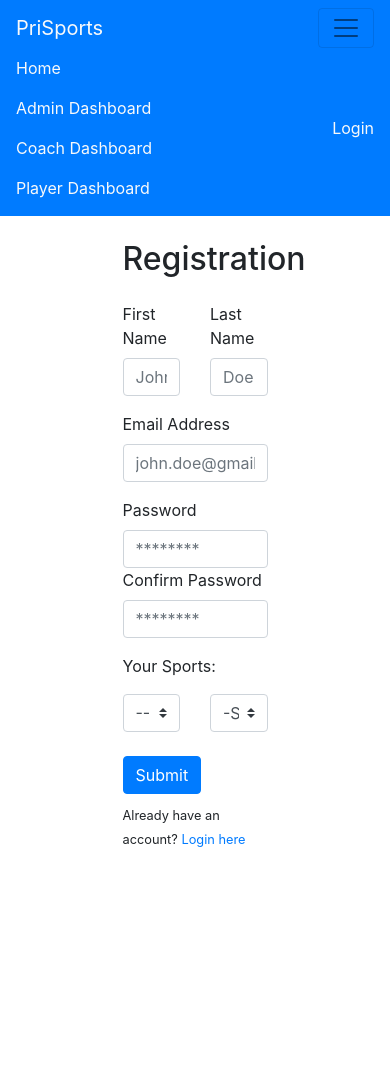
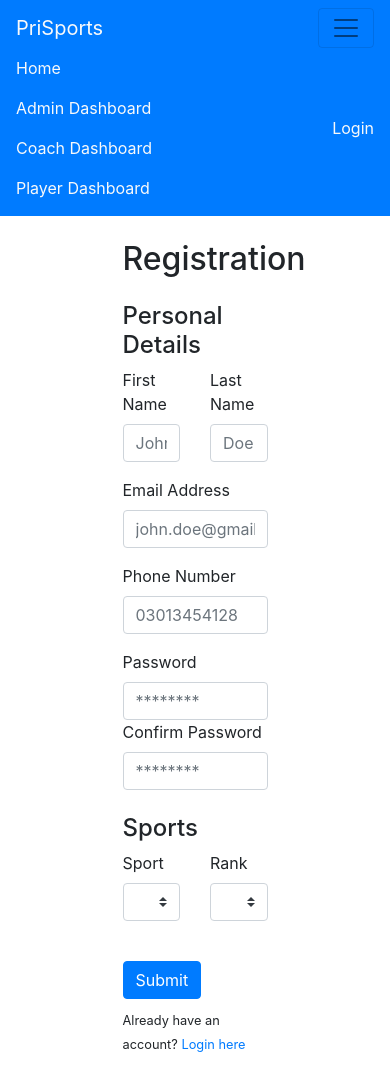
Before and after one commit to ali-nauman/prisports, an Angular app: page /register in a window 390 px wide. Before the commit the page ends 866 px from the top, so only its background shows below. Built offline with nearby package versions, Linux system fonts and the light colour scheme.

Commit message:
Added input for phone number, and some other tweaks

```diff
--- a/src/app/components/registration/registration.component.html
+++ b/src/app/components/registration/registration.component.html
@@ -2,7 +2,8 @@
     <div class="col-5">
         <h2 class="text-center my-4">Registration</h2>
 
-        <form [formGroup]="registrationForm">
+        <form [formGroup]="registrationForm" (ngSubmit)="register()">
+            <h4>Personal Details</h4>
             <div class="row">
                 <div class="col">
                     <div class="form-group">
@@ -15,54 +16,73 @@
                 <div class="col">
                     <div class="form-group">
                         <label for="lastName">Last Name</label>
-                        <input type="text" class="form-control" id="lastName" formControlName="lastName" placeholder="Doe"
-                            required>
+                        <input type="text" class="form-control" id="lastName" formControlName="lastName"
+                            placeholder="Doe" required>
                     </div>
                 </div>
             </div>
 
-            <div class="form-group">
-                <label for="email">Email Address</label>
-                <input type="email" class="form-control" id="email" formControlName="email" placeholder="john.doe@gmail.com"
-                    required>
+            <div class="row">
+                <div class="col">
+                    <div class="form-group">
+                        <label for="email">Email Address</label>
+                        <input type="email" class="form-control" id="emailAddress" formControlName="emailAddress"
+                            placeholder="john.doe@gmail.com" required>
+                    </div>
+                </div>
+
+                <div class="col">
+                    <div class="form-group">
+                        <label for="phoneNumber">Phone Number</label>
+                        <input type="text" class="form-control" id="phoneNumber" formControlName="phoneNumber"
+                            placeholder="03013454128" required>
+                    </div>
+                </div>
             </div>
 
             <div class="row">
                 <div class="col">
                     <label for="password">Password</label>
-                    <input type="password" class="form-control" id="password" formControlName="password" placeholder="********"
-                        required>
+                    <input type="password" class="form-control" id="password" formControlName="password"
+                        placeholder="********" required>
                 </div>
 
                 <div class="col">
-                    <label for="confirmPassword">Confirm Password</label>
-                    <input type="password" class="form-control" id="confirmPassword" formControlName="confirmPassword"
-                        placeholder="********" required>
+                    <label for="confirmedPassword">Confirm Password</label>
+                    <input type="password" class="form-control" id="confirmedPassword"
+                        formControlName="confirmedPassword" placeholder="********" required>
                 </div>
             </div>
 
-            <p class="mt-3">Your Sports:</p>
+            <h4 class="mt-4">Sports</h4>
             <div class="row">
                 <div class="col">
-                    <select class="custom-select" formControlName="sport1" required>
-                        <option value="0" disabled>--Chose Sport--</option>
-                        <option value="tennis">Tennis</option>
-                        <option value="badminton">Badmintion</option>
-                        <option value="tabletennis">Table Tennis</option>
-                        <option value="squash">Squash</option>
-                    </select>
+                    <div class="form-group">
+                        <label for="sport1">Sport</label>
+                        <select class="custom-select" formControlName="sport1" id="sport1" required>
+                            <option disabled selected>Choose a sport</option>
+                            <option value="badminton">Badminton</option>
+                            <option value="squash">Squash</option>
+                            <option value="tableTennis">Table Tennis</option>
+                            <option value="tennis">Tennis</option>
+                        </select>
+                    </div>
                 </div>
+
                 <div class="col">
-                    <select class="custom-select" formControlName="rank1" required>
-                        <option value="0" disabled>-Select Rank--</option>
-                        <option value="beginner">Beginner</option>
-                        <option value="medium">Medium</option>
-                        <option value="advance">Advance</option>
-                    </select>
+                    <div class="form-group">
+                        <label for="rank1">Rank</label>
+                        <select class="custom-select" formControlName="rank1" required>
+                            <option disabled selected>Select a rank</option>
+                            <option value="beginner">Beginner</option>
+                            <option value="medium">Medium</option>
+                            <option value="advanced">Advanced</option>
+                        </select>
+                    </div>
                 </div>
             </div>
 
-            <button class="btn btn-primary mt-4" (click)="register()">Submit</button>
+            <button class="btn btn-primary mt-4" type="submit">Submit</button>
 
             <div class="form-group mt-2">
                 <small>Already have an account? <a routerLink="/login">Login here</a></small>
--- a/src/app/components/registration/registration.component.ts
+++ b/src/app/components/registration/registration.component.ts
@@ -11,29 +11,34 @@ export class RegistrationComponent implements OnInit {
   sports = ['Tennis', 'Badmintion', 'Table-tennis', 'Squash'];
   registrationForm: FormGroup;
 
-  constructor(private formBuilder: FormBuilder, private restService: RestService) {   }
+  constructor(private formBuilder: FormBuilder, private restService: RestService) { }
 
   ngOnInit(): void {
     this.registrationForm = this.formBuilder.group(
       {
         firstName: '',
         lastName: '',
-        email: '',
+        emailAddress: '',
+        phoneNumber: '',
         password: '',
-        confirmPassword: '',
-        sport1: '0',
-        rank1: '0'
+        confirmedPassword: '',
+        sport1: '',
+        rank1: ''
       });
   }
 
   register() {
     let firstname = this.registrationForm.get('firstName').value;
     let lastname = this.registrationForm.get('lastName').value;
-    let email = this.registrationForm.get('email').value;
+    let emailAddress = this.registrationForm.get('emailAddress').value;
+    let phoneNumber = this.registrationForm.get('phoneNumber').value;
     let password = this.registrationForm.get('password').value;
+    let confirmedPassword = this.registrationForm.get('confirmedPassword').value;
     let sport1 = this.registrationForm.get('sport1').value;
     let rank1 = this.registrationForm.get('rank1').value;
-    this.restService.registerUser(firstname, lastname, email, password, sport1, rank1);
-    // console.log(firstname, lastname, mail, pswrd, sport1,rank1);
+
+    if (password == confirmedPassword) {
+      this.restService.registerUser(firstname, lastname, emailAddress, phoneNumber, password, sport1, rank1);
+    }
   }
 }
```
